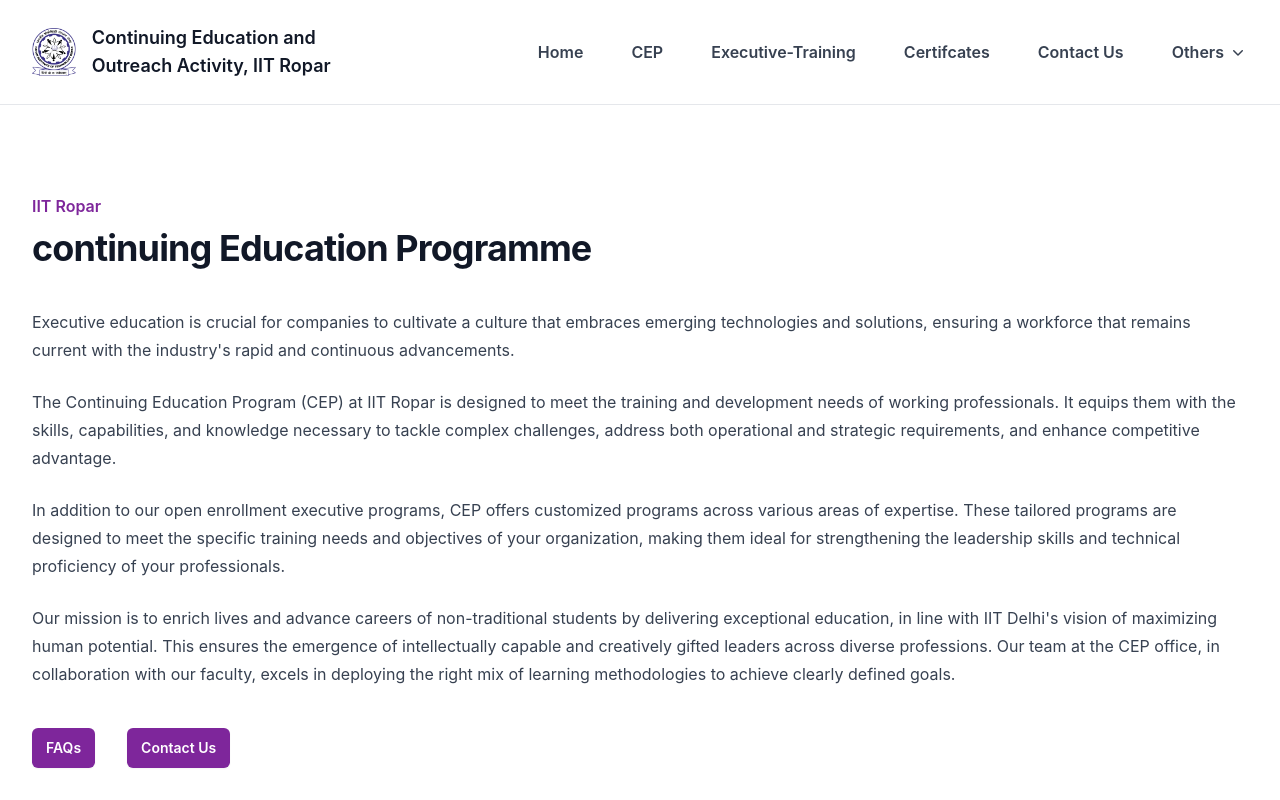
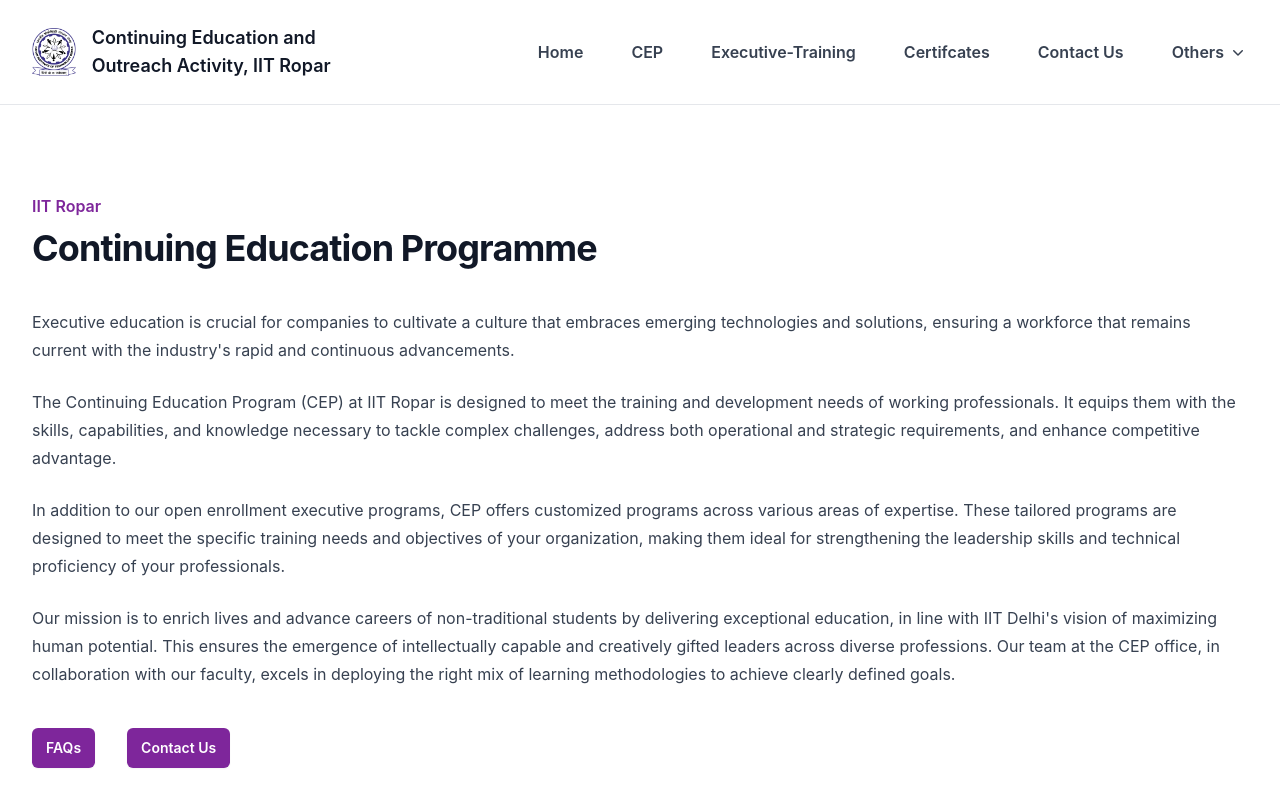
Before and after one commit to TuhinanshuModgil/CEOE_website, a React (Vite) app: page /COE in a window 1280 px wide. Shown: the top 800 px of the page. Built offline with nearby package versions, Linux system fonts and the light colour scheme.

Commit message:
fixed spelling

```diff
--- a/src/pages/CEP_Page/CEP_Content.jsx
+++ b/src/pages/CEP_Page/CEP_Content.jsx
@@ -4,7 +4,7 @@
         <div className="mx-auto max-w-7xl px-6 lg:px-8">
           <div className="mx-auto max-w-2xl lg:mx-0 lg:max-w-none">
             <p className="text-base font-semibold leading-7 text-tertary-color">IIT Ropar</p>
-            <h1 className="mt-2 text-3xl font-bold tracking-tight text-gray-900 sm:text-4xl">continuing Education Programme</h1>
+            <h1 className="mt-2 text-3xl font-bold tracking-tight text-gray-900 sm:text-4xl">Continuing Education Programme</h1>
             <div className="mt-10  max-w-xl gap-8 text-base leading-7 text-gray-700 lg:max-w-none ">
               <div>
                 <p>
```
